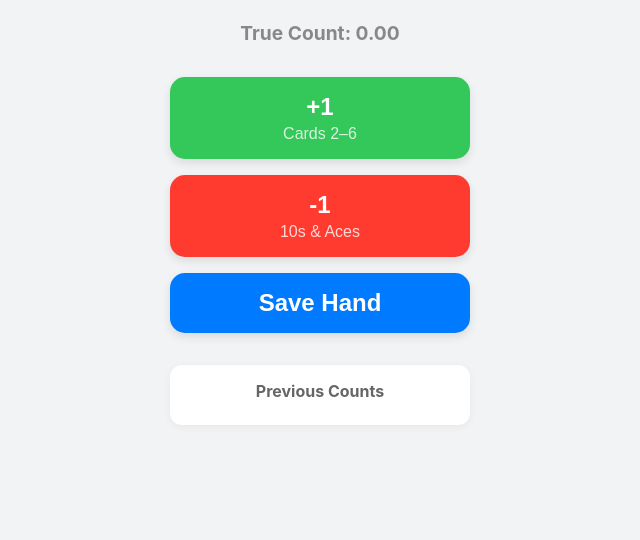
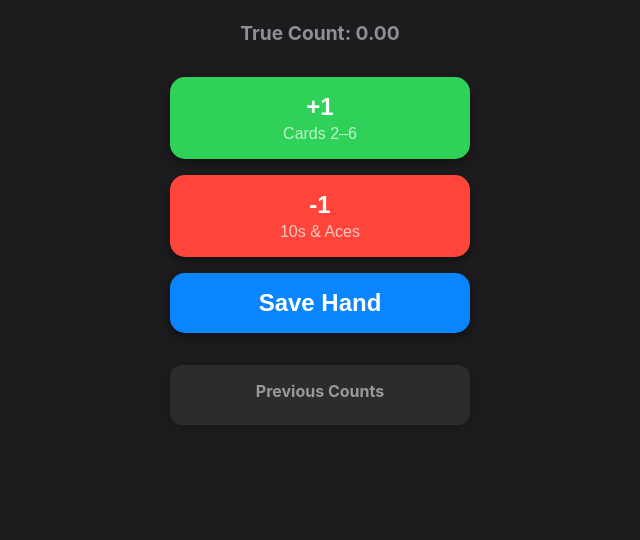
Before and after one commit to cswlim/blackjack-counter, a website: page public/index.html in a window 1280 px wide. Shown: the part 260-800 px from the top of the page, without its empty margins (320-960 px from the left). Drawn offline with Linux system fonts and the light colour scheme.

Commit message:
Update index.html
dark mode only

```diff
--- a/public/index.html
+++ b/public/index.html
@@ -9,8 +9,8 @@
       margin: 0;
       padding: 0;
       font-family: -apple-system, BlinkMacSystemFont, 'Segoe UI', Roboto, Helvetica, Arial, sans-serif;
-      background-color: #f2f3f5;
-      color: #1c1c1e;
+      background-color: #1c1c1e;
+      color: #f2f2f7;
       height: 100%;
     }
 
@@ -29,6 +29,7 @@
       font-size: 2.5rem;
       font-weight: 700;
       margin-bottom: 1rem;
+      color: #ffffff;
     }
 
     .counter {
@@ -39,7 +40,7 @@
 
     .true-count {
       font-size: 1.2rem;
-      color: #888;
+      color: #8e8e93;
       margin-bottom: 2rem;
     }
 
@@ -58,7 +59,7 @@
       border: none;
       border-radius: 15px;
       color: white;
-      box-shadow: 0 4px 10px rgba(0, 0, 0, 0.1);
+      box-shadow: 0 4px 10px rgba(0, 0, 0, 0.4);
       transition: transform 0.1s ease;
       width: 100%;
     }
@@ -68,22 +69,22 @@
     }
 
     .plus {
-      background-color: #34c759;
+      background-color: #30d158;
     }
 
     .minus {
-      background-color: #ff3b30;
+      background-color: #ff453a;
     }
 
     .save {
-      background-color: #007aff;
+      background-color: #0a84ff;
     }
 
     .hint {
       display: block;
       font-size: 1rem;
       font-weight: 400;
-      opacity: 0.8;
+      opacity: 0.7;
       margin-top: 0.25rem;
     }
 
@@ -91,19 +92,19 @@
       margin-top: 2rem;
       max-width: 300px;
       width: 100%;
-      background: #fff;
+      background: #2c2c2e;
       border-radius: 12px;
-      box-shadow: 0 2px 8px rgba(0, 0, 0, 0.05);
+      box-shadow: 0 2px 8px rgba(0, 0, 0, 0.2);
       padding: 1rem;
       box-sizing: border-box;
       font-size: 1rem;
-      color: #333;
+      color: #ffffff;
     }
 
     .previous-counts h4 {
       margin: 0 0 0.5rem 0;
       font-size: 1rem;
-      color: #666;
+      color: #999;
     }
 
     .previous-counts ul {
@@ -114,7 +115,7 @@
 
     .previous-counts li {
       padding: 0.25rem 0;
-      border-bottom: 1px solid #eee;
+      border-bottom: 1px solid #3a3a3c;
     }
 
     .previous-counts li:last-child {
```
